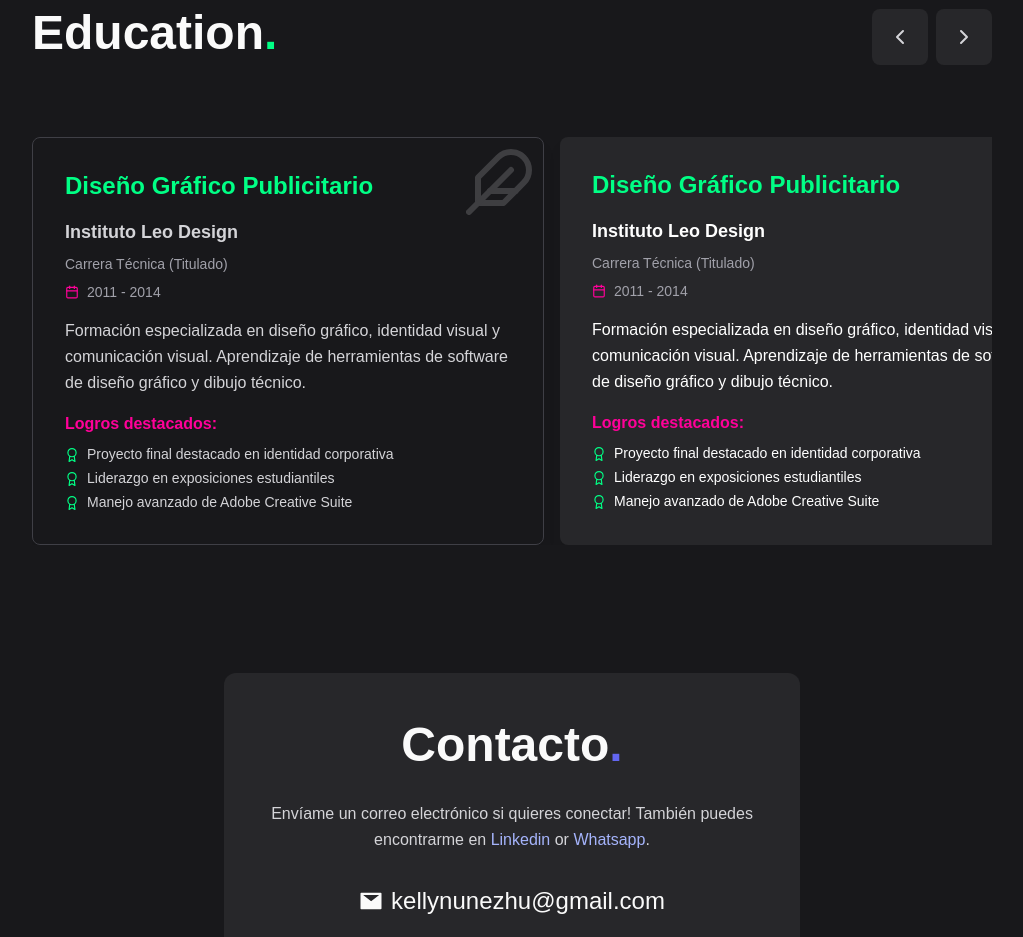
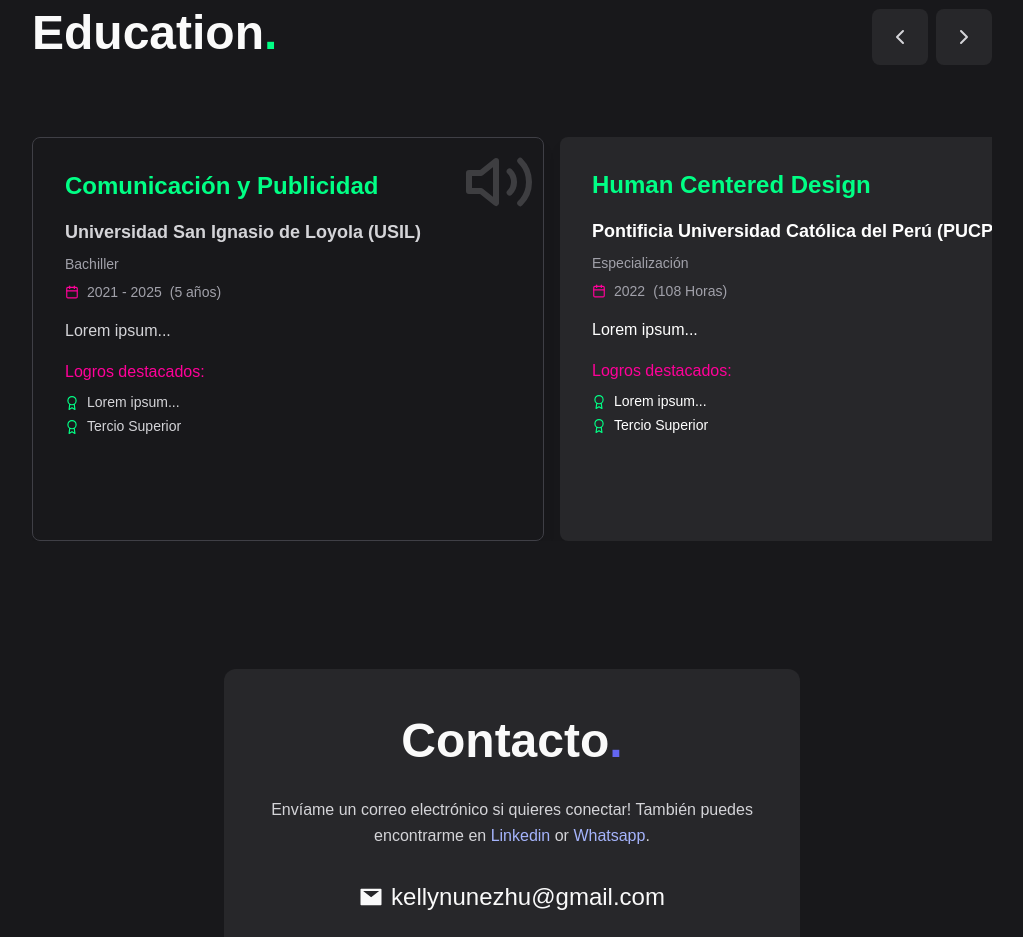
Before and after one commit to Kellynunez/Portfolio, a Next.js app: page / in a window 1280 px wide. Shown: the part 3700-4637 px from the top of the page, without its empty margins (155-1178 px from the left). Built offline with nearby package versions, Linux system fonts and the light colour scheme; a web font is replaced by a local one.

Commit message:
Contenido de sector educación

```diff
--- a/src/components/education/Education.tsx
+++ b/src/components/education/Education.tsx
@@ -3,9 +3,19 @@ import { useState } from "react";
 import {
   FiChevronLeft,
   FiChevronRight,
-  FiFeather,
+  FiPenTool,
+  FiMessageSquare,
   FiAward,
   FiCalendar,
+  FiVolume2,
+  FiMinimize2,
+  FiCode,
+  FiGlobe,
+  FiTag,
+  FiGitPullRequest,
+  FiTable,
+  FiHardDrive,
+  FiGrid
 } from "react-icons/fi";
 import { SectionHeader } from "../util/SectionHeader";
 
@@ -16,6 +26,7 @@ interface EducationCardProps {
   institution: string;
   degree: string;
   period: string;
+  time: string;
   description: string;
   Icon: React.ComponentType<{ className?: string }>;
   achievements?: string[];
@@ -66,7 +77,7 @@ export const Education = () => {
   );
 };
 
-const EducationCard = ({ position, index, title, institution, degree, period, description, Icon, achievements }: EducationCardProps) => {
+const EducationCard = ({ position, index, title, institution, degree, period, time, description, Icon, achievements }: EducationCardProps) => {
   const translateAmt =
     position >= index ? index * 100 : index * 100 - 100 * (index - position);
 
@@ -88,12 +99,12 @@ const EducationCard = ({ position, index, title, institution, degree, period, de
         <p className="mb-2 text-sm text-zinc-400">{degree}</p>
         <div className="flex items-center gap-2 mb-4 text-sm text-zinc-400">
           <FiCalendar className="text-[#FF0099]" />
-          <span>{period}</span>
+          <span>{period}</span> ({time})
         </div>
         <p className="mb-4 leading-relaxed">{description}</p>
         {achievements && achievements.length > 0 && (
           <div>
-            <h4 className="mb-2 font-semibold text-[#FF0099]">Logros destacados:</h4>
+            <h4 className="mb-2 font-normal text-[#FF0099]">Logros destacados:</h4>
             <ul className="space-y-1">
               {achievements.map((achievement, idx) => (
                 <li key={idx} className="text-sm flex items-start gap-2">
@@ -111,45 +122,157 @@ const EducationCard = ({ position, index, title, institution, degree, period, de
 
 const education = [
   {
-    title: "Diseño Gráfico Publicitario",
-    institution: "Instituto Leo Design",
-    degree: "Carrera Técnica (Titulado)",
-    period: "2011 - 2014",
-    Icon: FiFeather,
+    title: "Comunicación y Publicidad",
+    institution: "Universidad San Ignasio de Loyola (USIL)",
+    degree: "Bachiller",
+    period: "2021 - 2025",
+    time: "5 años",
+    Icon: FiVolume2,
     description:
-      "Formación especializada en diseño gráfico, identidad visual y comunicación visual. Aprendizaje de herramientas de software de diseño gráfico y dibujo técnico.",
+        "Lorem ipsum...",
     achievements: [
-      "Proyecto final destacado en identidad corporativa",
-      "Liderazgo en exposiciones estudiantiles",
-      "Manejo avanzado de Adobe Creative Suite"
+        "Lorem ipsum...",
+        "Tercio Superior"
+    ]
+  },
+  {
+    title: "Human Centered Design",
+    institution: "Pontificia Universidad Católica del Perú (PUCP)",
+    degree: "Especialización",
+    period: "2022",
+    time: "108 Horas",
+    Icon: FiMinimize2,
+    description:
+        "Lorem ipsum...",
+    achievements: [
+        "Lorem ipsum...",
+        "Tercio Superior"
+    ]
+  },
+  {
+    title: "Desarrollo Frontend",
+    institution: "Codecademy",
+    degree: "Certificados",
+    period: "2021",
+    time: "80 Horas",
+    Icon: FiCode,
+    description:
+        "Aprendizaje autodidacta en JavaScript, Tailwind CSS, Jekyll.js, Netlify, Git and Github.",
+    achievements: [
+        "Lorem ipsum...",
+        "Lorem ipsum..."
+    ]
+  },
+  {
+    title: "Inglés Comunicacional",
+    institution: "Instituto Privateacher",
+    degree: "Especialización",
+    period: "2019 - 2020",
+    time: "100 Horas",
+    Icon: FiMessageSquare,
+    description:
+        "Aprendizaje presencial 1:1 de vocabulario y pronunciación.",
+    achievements: [
+        "Buena pronunciación en el idioma",
+        "Fluidez en la conversación"
+    ]
+  },
+  {
+    title: "Branding y Gestión de Marca",
+    institution: "Instituto Toulouse Lautrec",
+    degree: "Especialización",
+    period: "2019 - 2020",
+    time: "100 Horas",
+    Icon: FiTag,
+    description:
+        "Lorem ipsum...",
+    achievements: [
+        "Lorem ipsum...",
+        "Quinto Superior"
+    ]
+  },
+  {
+    title: "Desarrollo de Aplicaciones Web",
+    institution: "Udemy",
+    degree: "Certificados",
+    period: "2018",
+    time: "40 Horas",
+    Icon: FiGitPullRequest,
+    description:
+        "Aprendizaje autodidacta en Bootstrap, Materialize, Node.js y Vue.js.",
+    achievements: [
+        "Lorem ipsum...",
+        "Lorem ipsum..."
+    ]
+  },
+  {
+    title: "Especialización en Diseño UI/UX",
+    institution: "Instituto Toulouse Lautrec",
+    degree: "Especialización",
+    period: "2017",
+    time: "100 Horas",
+    Icon: FiTable,
+    description:
+        "Lorem ipsum...",
+    achievements: [
+        "Lorem ipsum...",
+        "Quinto Superior"
+    ]
+  },
+  {
+    title: "Computación e Informática",
+    institution: "Instituto Cibertec",
+    degree: "Diplomado",
+    period: "2016 - 2017",
+    time: "18 Meses",
+    Icon: FiHardDrive,
+    description:
+        "Lorem ipsum...",
+    achievements: [
+        "Lorem ipsum...",
+        "Tercio Superior"
+    ]
+  },
+  {
+    title: "Diseño Web Responsive",
+    institution: "Codecademy",
+    degree: "Certificados",
+    period: "2016",
+    time: "50 Horas",
+    Icon: FiGrid,
+    description:
+        "Aprendizaje autodidacta en HTML, CSS Intermedio, Media Queries y Javascript.",
+    achievements: [
+        "Buen manejo de html, css, javascript, bootstrap, etc.",
+        "Personalización de estilos en las interfaces de usuario"
+    ]
+  },
+  {
+    title: "Inglés Básico, Medio y Avanzado",
+    institution: "Británico",
+    degree: "Certificado de Idioma Extranjero",
+    period: "2015 - 2016",
+    time: "1 Año 7 Meses",
+    Icon: FiGlobe,
+    description:
+      "Formación especializada en inglés básico, intermedio y avanzado. Aprendizaje de gramática, vocabulario y pronunciación.",
+    achievements: [
+      "Buena pronunciación y fluidez en el idioma",
+      "Buen manejo de la gramática y vocabulario"
     ]
   },
   {
     title: "Diseño Gráfico Publicitario",
     institution: "Instituto Leo Design",
-    degree: "Carrera Técnica (Titulado)",
+    degree: "Titulado de Carrera Técnica",
     period: "2011 - 2014",
-    Icon: FiFeather,
+    time: "3 años",
+    Icon: FiPenTool,
     description:
       "Formación especializada en diseño gráfico, identidad visual y comunicación visual. Aprendizaje de herramientas de software de diseño gráfico y dibujo técnico.",
     achievements: [
-      "Proyecto final destacado en identidad corporativa",
-      "Liderazgo en exposiciones estudiantiles",
-      "Manejo avanzado de Adobe Creative Suite"
-    ]
-  },
-  {
-    title: "Diseño Gráfico Publicitario",
-    institution: "Instituto Leo Design",
-    degree: "Carrera Técnica (Titulado)",
-    period: "2011 - 2014",
-    Icon: FiFeather,
-    description:
-      "Formación especializada en diseño gráfico, identidad visual y comunicación visual. Aprendizaje de herramientas de software de diseño gráfico y dibujo técnico.",
-    achievements: [
-      "Proyecto final destacado en identidad corporativa",
-      "Liderazgo en exposiciones estudiantiles",
-      "Manejo avanzado de Adobe Creative Suite"
+      "Proyectos destacados en identidad corporativa y liderazgo en proyectos",
+      "Mención Honorífica - Quinto Superior"
     ]
   },
 ];
```
